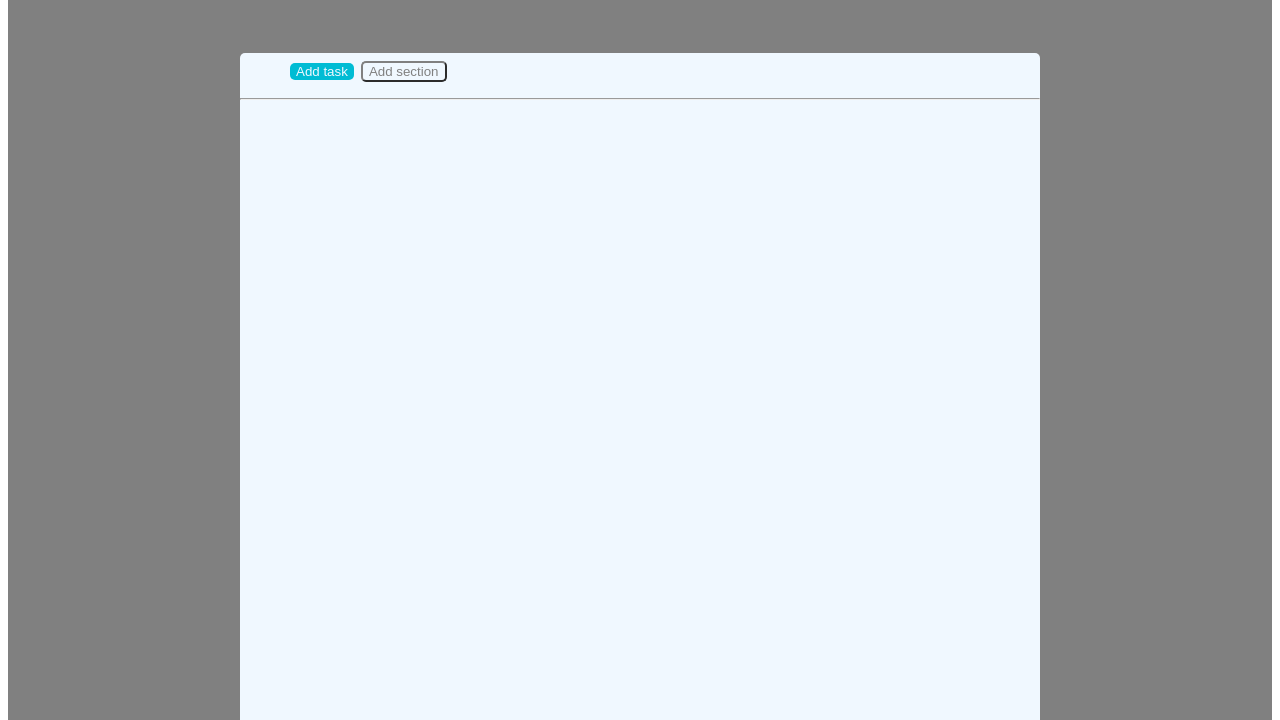
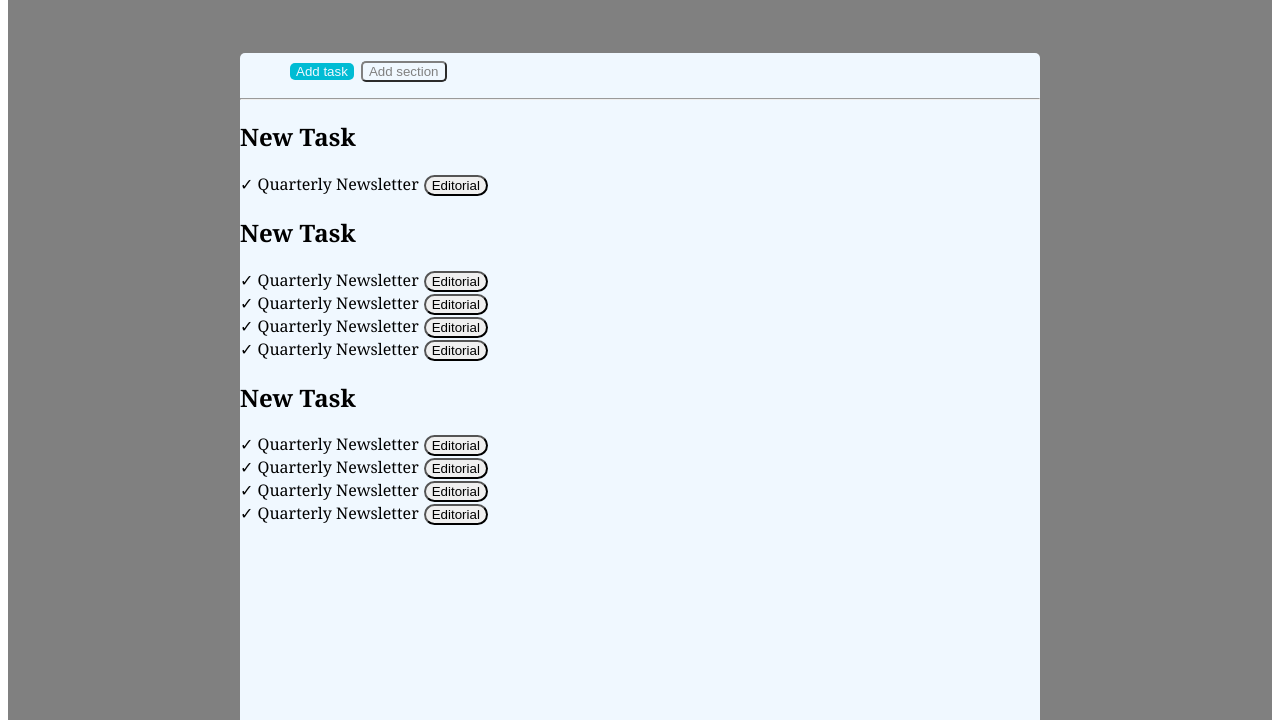
Before and after one commit to Aciar96/html-css-toboolist, a plain HTML site: page index.html in a window 1280 px wide. Shown: the part 80-800 px from the top of the page. Drawn offline with Linux system fonts and the light colour scheme.

Commit message:
adedd main

```diff
--- a/css/style.css
+++ b/css/style.css
@@ -2,6 +2,9 @@
 h1 {
     display: inline;
     vertical-align: middle;
+    font-family: Georgia, 'Times New Roman', Times, serif;
+}
+h2{
     font-family: Georgia, 'Times New Roman', Times, serif;
 }
 img {
@@ -16,9 +19,15 @@ div{
     width: 800px;
     border: 400px;
     border-radius: 5px;
+}
+p{
+    display: inline;
+    margin-right: 5px;
+    font-family: Georgia, 'Times New Roman', Times, serif;
 
 }
 /* main */
+/* header main  */
 .container{
     border: 70px;
     padding: 70px;
@@ -43,3 +52,9 @@ div{
 hr{
     background-color: gray;
 }
+
+/* main  */
+.editorial{
+    border-radius: 50px;
+
+}
--- a/index.html
+++ b/index.html
@@ -15,11 +15,26 @@
         <h1>Toboolist</h1>
     </header>
     <!-- main -->
+    <!-- header-main -->
     <main class="container">
         <div >
             <button class="task">Add task</button><button  class="section">Add section</button>
             <hr>
+            <!-- main  -->
+            <h2>New Task</h2>
+            <p>&check; Quarterly Newsletter</p><button class="editorial">Editorial</button><br>
+            <h2>New Task</h2>
+            <p> &check; Quarterly Newsletter</p><button class="editorial">Editorial</button><br>
+            <p> &check; Quarterly Newsletter</p><button class="editorial">Editorial</button><br>
+            <p> &check; Quarterly Newsletter</p><button class="editorial">Editorial</button><br>
+            <p> &check; Quarterly Newsletter</p><button class="editorial">Editorial</button><br>
+            <h2>New Task</h2>
+            <p>&check; Quarterly Newsletter</p><button class="editorial">Editorial</button><br>
+            <p>&check; Quarterly Newsletter</p><button class="editorial">Editorial</button><br>
+            <p>&check; Quarterly Newsletter</p><button class="editorial">Editorial</button><br>
+            <p>&check; Quarterly Newsletter</p><button class="editorial">Editorial</button><br>
         </div>
+
     </main>
     <!-- footer -->
     <footer></footer>
```
